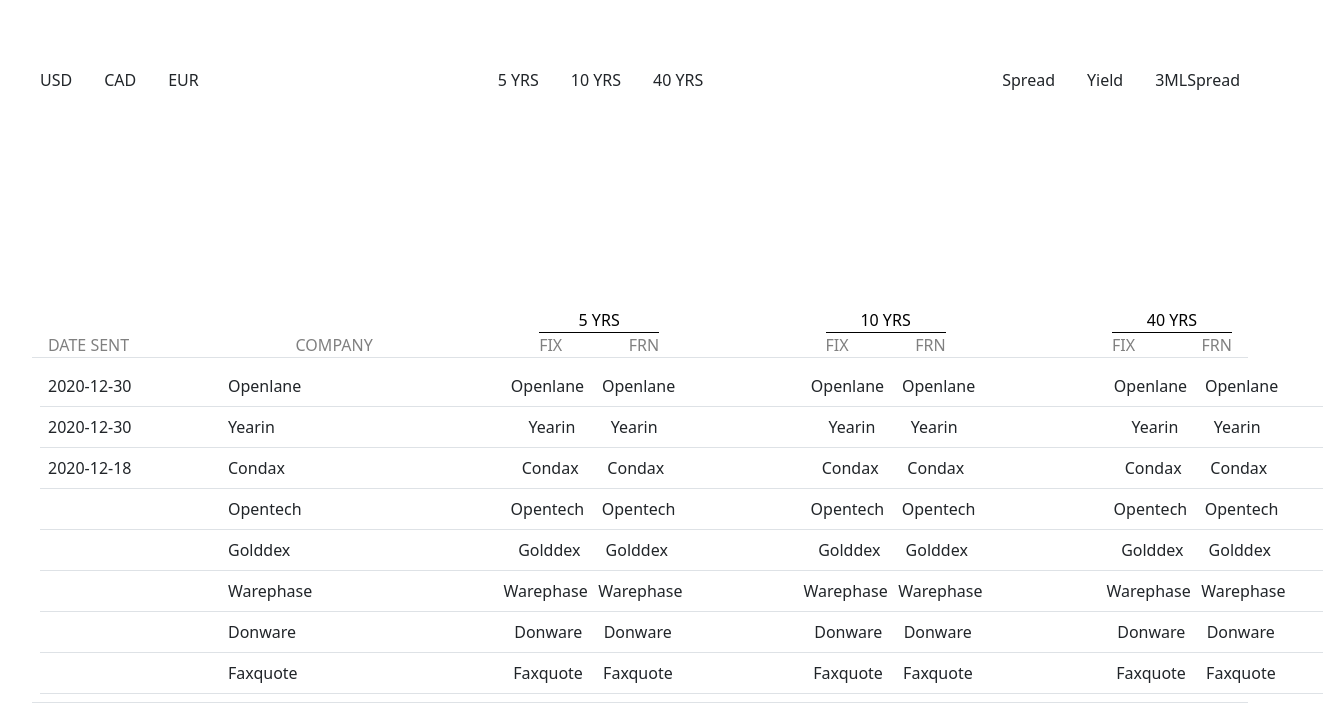
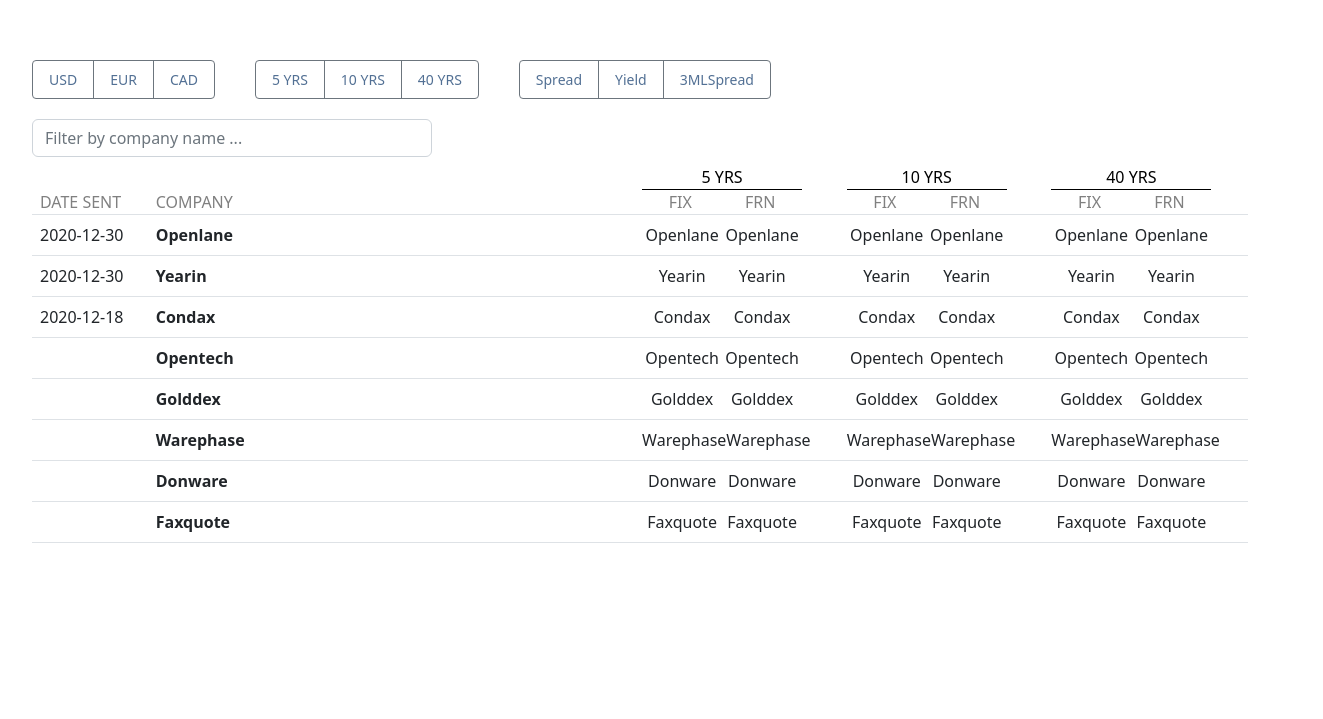
Before and after one commit to clucasalcantara/vue-table, a Vue app: page / in a window 1280 px wide. Shown: the part 132-851 px from the top of the page, 1323 px wide, since content can reach past the window. After the commit the page ends 800 px from the top, so only its background shows below. Built offline with nearby package versions, Linux system fonts and the light colour scheme.

Commit message:
feat: improve project

```diff
--- a/src/components/vue-table/VueTable.vue
+++ b/src/components/vue-table/VueTable.vue
@@ -24,6 +24,7 @@ console.log({ data });
       <YearSelector :handler="setYears" />
       <TypeSelector :handler="setType" />
     </div>
+    <input type="text" class="form-control search" placeholder="Filter by company name ..." />
     <TableContent :data="data" />
   </div>
 </template>
@@ -35,9 +36,14 @@ console.log({ data });
 
   .table-controls {
     display: flex;
-    justify-content: space-between;
+    gap: 40px;
     flex: 1;
     flex-direction: row;
   }
+
+  .search{
+    margin-top: 20px;;
+    width: 400px;
+  }
 }
 </style>
--- a/src/components/vue-table/controls/currency-selector/CurrencySelector.vue
+++ b/src/components/vue-table/controls/currency-selector/CurrencySelector.vue
@@ -6,30 +6,27 @@ const props = defineProps({
   },
 });
 
-const currencies = ["USD", "CAD", "EUR"];
+const currencies = ["USD", "EUR" , "CAD"];
 </script>
 
 <template>
-  <div class="currency-selector">
-    <div
+  <div class="currency-selector btn-group btn-group-sm">
+    <button
       v-for="currency in currencies"
       :key="currency"
-      class="currency"
+      type="button" class="btn btn-secondary currency"
       @click="() => props.handler(currency)"
     >
-      <span>{{ currency }}</span>
-    </div>
+     {{ currency }}
+    </button>
   </div>
 </template>
 
 <style scoped lang="scss">
 .currency-selector {
-  display: flex;
   .currency {
-    cursor: pointer;
-    &:not(:first-child):not(:last-child) {
-      margin: 0 1rem;
-    }
+    padding: 8px 16px;
+    color: #527094;
   }
 }
 </style>
--- a/src/components/vue-table/controls/type-selector/TypeSelector.vue
+++ b/src/components/vue-table/controls/type-selector/TypeSelector.vue
@@ -2,16 +2,16 @@
 </script>
 
 <template>
-  <div class="type-selector">
-    <div class="type">
+  <div class="type-selector btn-group btn-group-sm">
+    <button class="btn btn-secondary type">
       <span>Spread</span>
-    </div>
-    <div class="type">
+    </button>
+    <button class="btn btn-secondary type">
       <span>Yield</span>
-    </div>
-    <div class="type">
+    </button>
+    <button class="btn btn-secondary type">
       <span>3MLSpread</span>
-    </div>
+    </button>
   </div>
 </template>
 
@@ -20,10 +20,8 @@
 .type-selector {
   display: flex;
   .type {
-    cursor: pointer;
-    &:not(:first-child):not(:last-child) {
-      margin: 0 1rem;
-    }
+    padding: 0 16px;
+    color: #527094;
   }
 }
 </style>
--- a/src/components/vue-table/controls/year-selector/YearSelector.vue
+++ b/src/components/vue-table/controls/year-selector/YearSelector.vue
@@ -3,16 +3,16 @@
 </script>
 
 <template>
-  <div class="year-selector">
-    <div class="year">
+  <div class="year-selector btn-group btn-group-sm">
+    <button class="btn btn-secondary year">
       <span>5 YRS</span>
-    </div>
-    <div class="year">
+    </button>
+    <button class="btn btn-secondary year">
       <span>10 YRS</span>
-    </div>
-    <div class="year">
+    </button>
+    <button class="btn btn-secondary year">
       <span>40 YRS</span>
-    </div>
+    </button>
   </div>
 </template>
 
@@ -20,10 +20,8 @@
 .year-selector {
   display: flex;
   .year {
-    cursor: pointer;
-    &:not(:first-child):not(:last-child) {
-      margin: 0 1rem;
-    }
+    padding: 0 16px;
+    color: #527094;
   }
 }
 </style>
--- a/src/components/vue-table/table-content/TableContent.vue
+++ b/src/components/vue-table/table-content/TableContent.vue
@@ -10,53 +10,59 @@ const props = defineProps({
 
 <template>
   <div class="table-data">
-    <table class="table ">
+    <table class="table">
       <thead>
         <tr>
-          <th>Date sent</th>
-          <th class="company-header">Company</th>
-          <th class="multi-header">
+          <th scope="col">Date sent</th>
+          <th scope="col" class="company-header">Company</th>
+          <th>
+            <div class="multi-header">
               <span class="multi-item">5 YRS</span>
               <div>
                 <span>FIX</span>
                 <span>FRN</span>
               </div>
+            </div>
           </th>
-          <th class="multi-header">
+          <th scope="col">
+            <div class="multi-header">
               <span class="multi-item">10 YRS</span>
               <div>
                 <span>FIX</span>
                 <span>FRN</span>
               </div>
+            </div>
           </th>
-          <th class="multi-header">
+          <th scope="col">
+            <div class="multi-header">
               <span class="multi-item">40 YRS</span>
               <div>
                 <span>FIX</span>
                 <span>FRN</span>
+              </div>
             </div>
           </th>
         </tr>
       </thead>
       <tbody>
         <template v-for="item in props.data">
-        <tr aria-expanded="true" >
+          <tr aria-expanded="true">
             <td class="date-sent" data-target="#collapseContent1" data-toggle="collapse" data-group-id="grandparent"
               data-role="expander">{{ item.DateSent }}</td>
-          <td class="company-name">{{ item.Company }}</td>
-          <td class="company-info five-years">
+            <td scope="row" class="company-name">{{ item.Company }}</td>
+            <td scope="row" class="company-info">
               <div class="company-info-content">
                 <span>{{ item.Company }}</span>
                 <span>{{ item.Company }}</span>
               </div>
             </td>
-          <td class="company-info ten-years">
+            <td class="company-info">
               <div class="company-info-content">
                 <span>{{ item.Company }}</span>
                 <span>{{ item.Company }}</span>
               </div>
             </td>
-          <td class="company-info forty-years">
+            <td class="company-info">
               <div class="company-info-content">
                 <span>{{ item.Company }}</span>
                 <span>{{ item.Company }}</span>
@@ -71,117 +77,90 @@ const props = defineProps({
 </template>
 
 <style scoped lang="scss">
-.table {
-  padding-top: 10rem;
+.table-data {
+  display: flex;
+  margin-top: 0;
   width: 100%;
 
-  .table-controls {
-    display: flex;
-    justify-content: space-between;
-    flex: 1;
-    flex-direction: row;
-  }
-
-  .table-data {
-    display: flex;
-    justify-content: space-evenly;
-    margin-top: 2rem;
-
-    & table {
-      display: flex;
-      flex-direction: column;
+  .table {
+    padding-top: 0;
     width: 100%;
 
-      th {
-        text-align: left;
-
-        &.multi-header {
-          display: flex;
-          flex-direction: column;
-          justify-content: center;
-          align-items: center;
-          text-align: center;
-
-          & div {
-            min-width: 120px;
-            max-width: 150px;
-            display: flex;
-            justify-content: space-between;
-          }
-        }
-      }
-
-      .date-sent {
-        min-width: 180px;
-        // align-self: flex-start;
-        text-align: left;
-      }
-
-      .company-name {
-        min-width: 265px;
-        margin-left: -65px;
-        width: 130px;
-        text-align: left;
-      }
-
-      .company-info {
-        min-width: 250px;
-        text-align: left;
-
-        .company-info-content {
-          display: flex;
-          flex: 1;
-          display: flex;
-          justify-content: space-evenly;
-          min-width: 200px;
-        }
-
-        &.five-years {
-          padding-right: 50px;
-          // padding-right: 100px;
-        }
-
-        &.ten-years {
-          padding-left: 50px;
-          padding-right: 80px;
-        }
-
-        &.forty-years {
-          .company-info-content {
-            width: 20px;
-            margin-left: 15px;
-            display: flex;
-            justify-content: space-evenly;
-          }
-        }
-      }
-
-      tbody {
-        width: 100%;
-      }
 
     thead {
       padding-bottom: 0;
+      width: 100%;
+
       tr {
-          display: flex;
-          justify-content: space-between;
-          text-align: left;
-          align-items: flex-end;
-
         th {
           border: none;
           padding-bottom: 0;
           text-transform: uppercase;
           color: gray;
         }
+
         .multi-header {
+          display: flex;
+          flex-direction: column;
+          width: 160px;
+          align-items: center;
+          justify-content: center;
+
           .multi-item {
             border-bottom: 1px solid #000;
             width: 100%;
             color: #000;
+            text-align: center;
+          }
+
+          div {
+            display: flex;
+            width: 100%;
+            justify-content: space-around;
           }
         }
       }
+    }
+
+    .date-sent {
+      width: auto;
+      // align-self: flex-start;
+      text-align: left;
+    }
+
+    .company-header {
+      text-align: left;
+    }
+
+    .company-name {
+      text-align: left;
+      font-weight: bold;
+      width: 40%;
+    }
+
+    .company-info {
+      text-align: left;
+
+      .company-info-content {
+        display: flex;
+        justify-content: space-around;
+        width: 160px;
+      }
+
+      &.five-years {
+        // padding-right: 100px;
+      }
+
+      &.ten-years {}
+
+      &.forty-years {}
+    }
+
+    tbody {
+      width: 100%;
+
+      tr {
+        width: 100%;
       }
     }
   }
```
Lines whose indentation alone changed are shown as unchanged.
